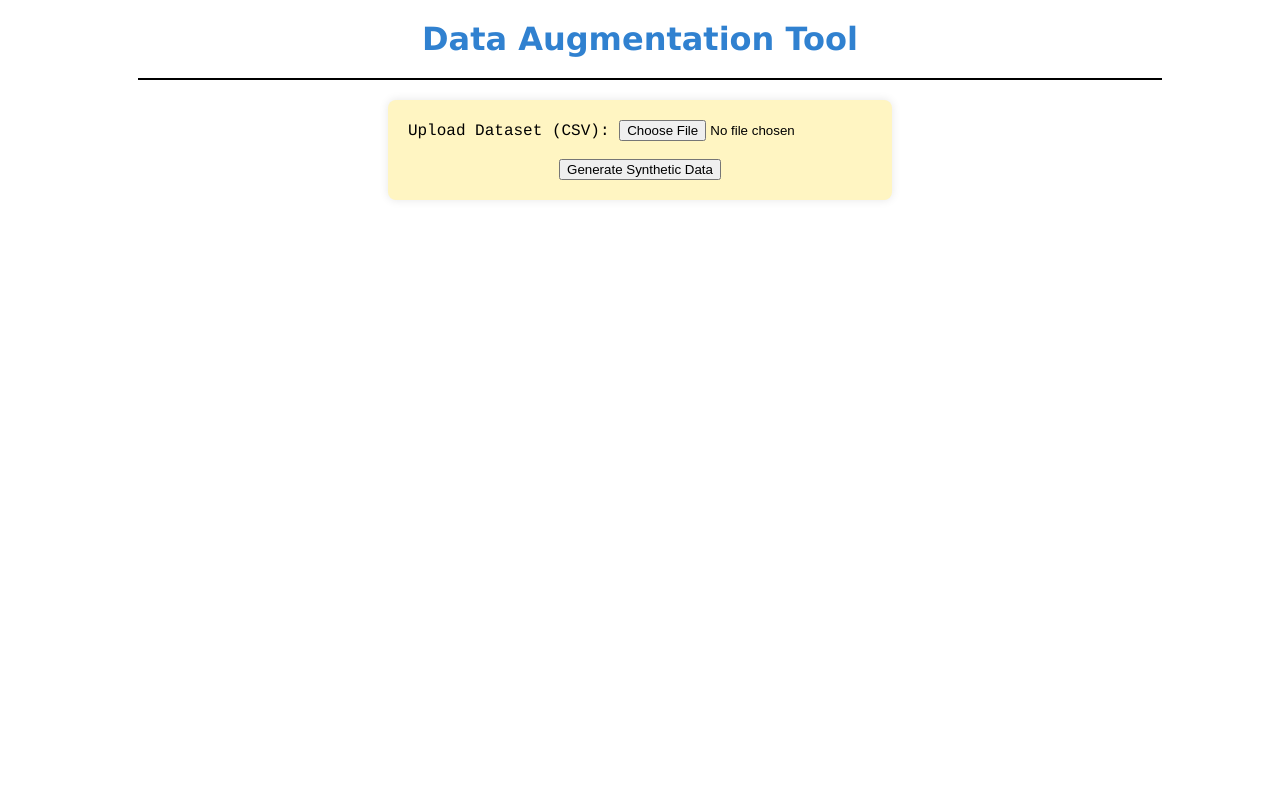
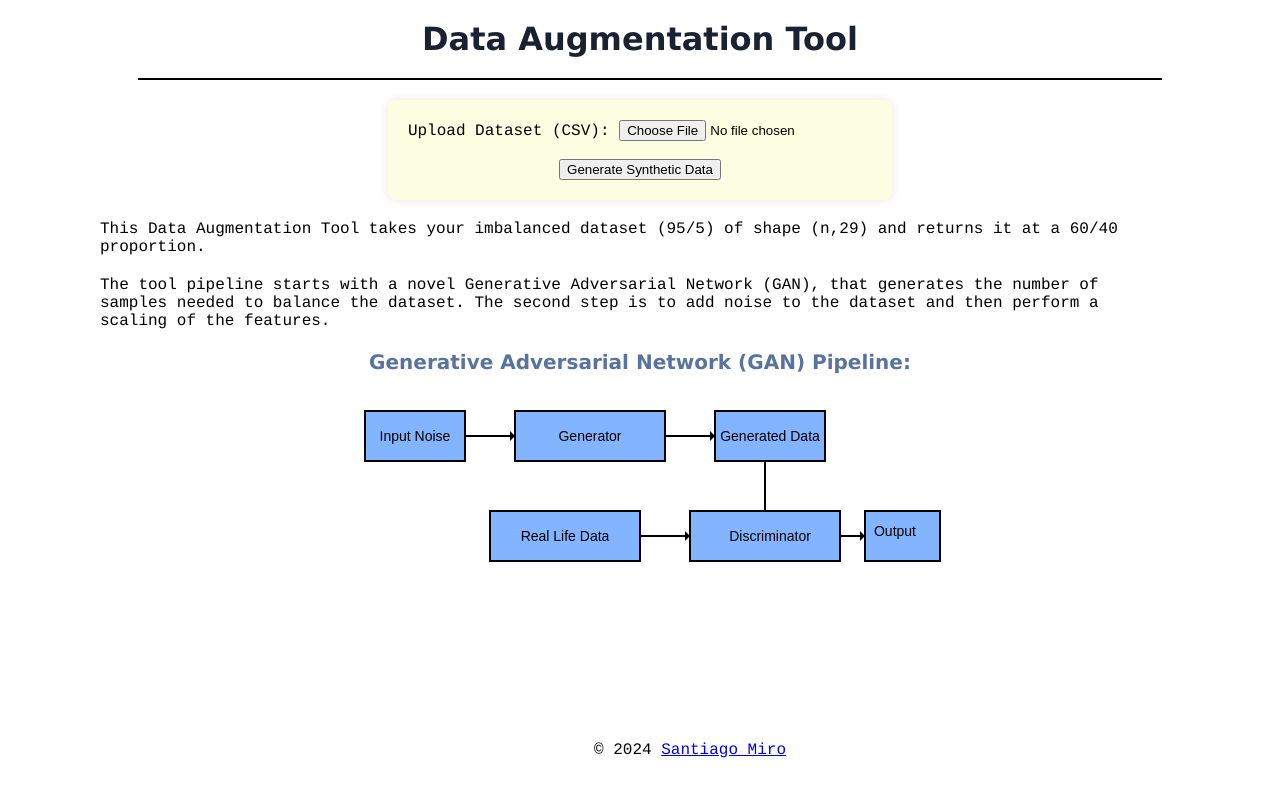
Before and after one commit to SantMiro/AI_Data_Augmentation_Tool, a Flask app: page / in a window 1280 px wide. Run offline with Flask 3, Linux system fonts and the light colour scheme.

Commit message:
Fix style

```diff
--- a/src/static/styles.css
+++ b/src/static/styles.css
@@ -26,7 +26,7 @@ header {
 header h1 {
     margin: 0;
     font-size: 2em;
-    color: #3081D0;
+    color: #1A2130;
     font-family: 'Lucida Sans';
 }
 
@@ -43,39 +43,48 @@ form {
     margin: 1000px, 1000px;
     display: inline-block;
     text-align: center;
-    background-color: #FFF5C2; /* Form background color */
+    background-color: #FDFFE2; /* Form background color */
     padding: 20px;
     border-radius: 8px;
     box-shadow: 0 0 10px rgba(0, 0, 0, 0.1); /* Add a subtle shadow for depth */
 }
 
 p {
-    padding: 20px;
+    width: 80%;
     border-radius: 8px;
-}
-.right-column h2 {
-    color: #405D72; /* Title color for the right column */
+    margin: 20px 0 0 100px
 }
 
-
-
-.right-column p {
-    color: #555; /* Text color for the right column */
+.paragraph {
+    text-align: left;
 }
 
-.container {
-    text-align: center;
-    max-width: 600px;
-    width: 100%;
+.layer {
+    fill: #83B4FF;
+    stroke: black;
+    stroke-width: 2;
+}
+.text {
+    font-family: Arial, sans-serif;
+    font-size: 14px;
+    text-anchor: middle;
+    fill: black;
 }
 
+h2 {
+    margin-top: 20px;
+    font-size: 20px;
+    color: #5A72A0;
+    font-family: 'Lucida Sans';
+    padding: 0;
+
+}
+svg {
+    display: block;
+    margin: 0;
+    padding: 0;
+}
 .footer {
-    text-align: center;
+
     margin-top: 20px;
 }
-
-
-.widget {
-    text-align: center;
-    margin-top: 20px;
-}
--- a/src/templates/index.html
+++ b/src/templates/index.html
@@ -19,13 +19,66 @@
             <button type="submit">Generate Synthetic Data</button>
         </form>
     </div>
-    <!--<p>This Data Augmentation Tool takes your imbalanced dataset of shape (n,29) and returns it at a 60/40 proportion.
-    </p>-->
-
+    <div class="paragraph">
+        <p>This Data Augmentation Tool takes your imbalanced dataset (95/5) of shape (n,29) and returns it at a 60/40 proportion.</p>
+        <p>The tool pipeline starts with a novel Generative Adversarial Network (GAN), that generates the number of samples needed to balance the dataset. The second step is to add noise to the dataset and then perform a scaling of the features.</p>
+    </div>
     {% if download_link %}
         <h2>Download Augmented Data:</h2>
         <a href="{{ url_for('download_file', filename=download_link) }}" download>Click here to download the augmented data</a>
     {% endif %}
+    <h2>Generative Adversarial Network (GAN) Pipeline:</h2>
+    <svg width="650" height="310">
+        <!-- Input -->
+        <rect x="50" y="20" width="100" height="50" class="layer"/>
+        <text x="100" y="50" class="text">Input Noise</text>
+
+        <!-- Generator -->
+        <rect x="200" y="20" width="150" height="50" class="layer"/>
+        <text x="275" y="50" class="text">Generator</text>
+
+        <!-- Arrow -->
+        <line x1="150" y1="45" x2="200" y2="45" stroke="black" stroke-width="2"/>
+        <polygon points="195,40 200,45 195,50" fill="black"/>
+
+        <!-- Generated Data -->
+        <rect x="400" y="20" width="110" height="50" class="layer"/>
+        <text x="455" y="50" class="text">Generated Data</text>
+
+        <!-- Arrow -->
+        <line x1="350" y1="45" x2="400" y2="45" stroke="black" stroke-width="2"/>
+        <polygon points="395,40 400,45 395,50" fill="black"/>
+
+        <!-- Discriminator -->
+        <rect x="375" y="120" width="150" height="50" class="layer"/>
+        <text x="455" y="150" class="text">Discriminator</text>
+
+        <!-- Arrow -->
+        <line x1="450" y1="70" x2="450" y2="120" stroke="black" stroke-width="2"/>
+        <polygon points="445,115 450,120 455,125" fill="black"/>
+
+        <!-- Output -->
+        <rect x="550" y="120" width="75" height="50" class="layer"/>
+        <text x="580" y="145" class="text">Output</text>
+
+        <!-- Arrow -->
+        <line x1="525" y1="145" x2="550" y2="145" stroke="black" stroke-width="2"/>
+        <polygon points="545,140 550,145 545,150" fill="black"/>
+
+        <!-- Real Data -->
+        <rect x="175" y="120" width="150" height="50" class="layer"/>
+        <text x="250" y="150" class="text">Real Life Data</text>
+
+        <!-- Arrow -->
+        <line x1="325" y1="145" x2="375" y2="145" stroke="black" stroke-width="2"/>
+        <polygon points="370,140 375,145 370,150" fill="black"/>
+
+
+
+    </svg>
+    <footer class="footer">
+        <p>&copy; 2024 <a href='https://github.com/SantMiro/AI_Data_Augmentation_Tool'>Santiago Miro</a></p>
+    </footer>
 
 </body>
 </html>
```
